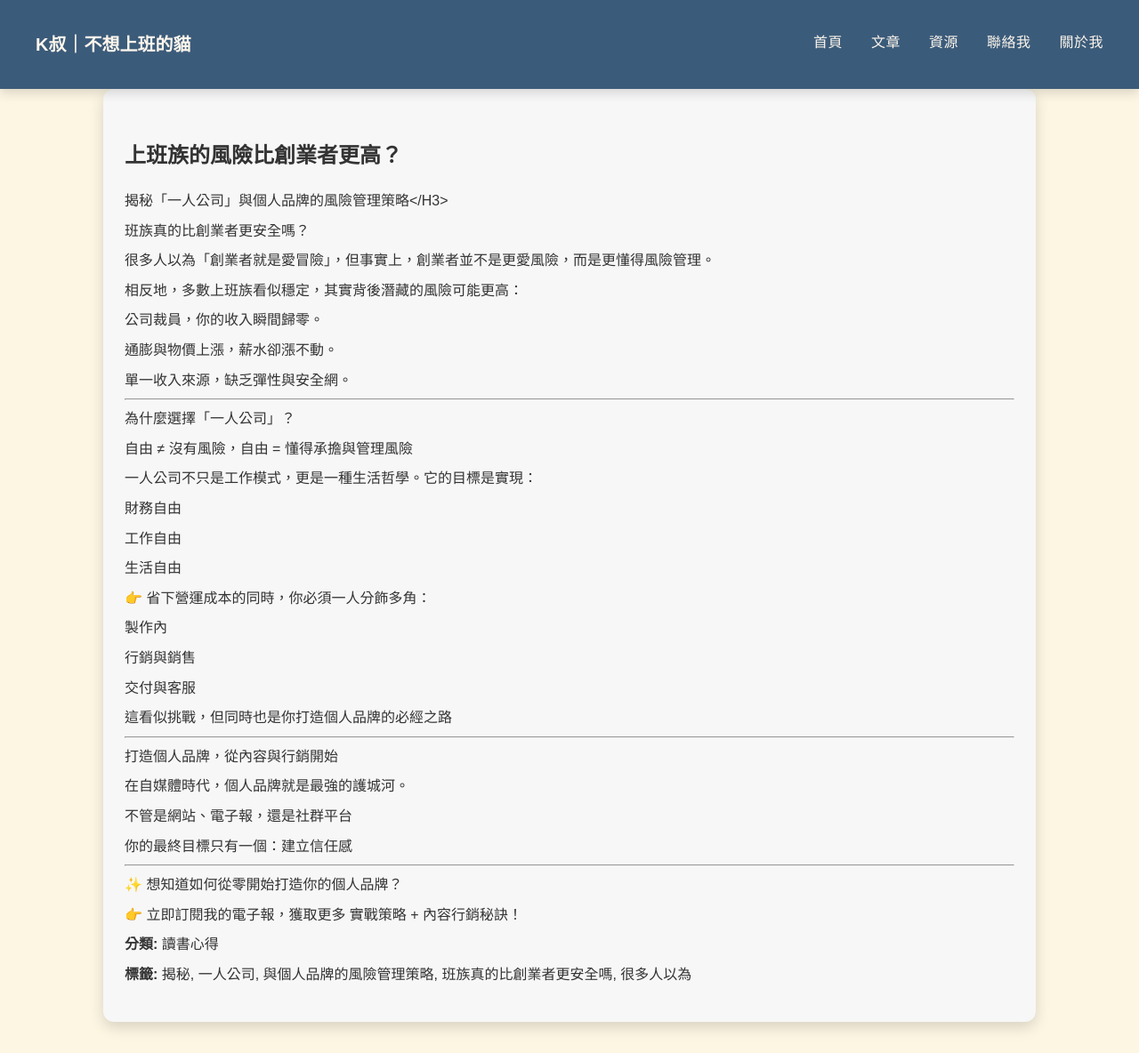
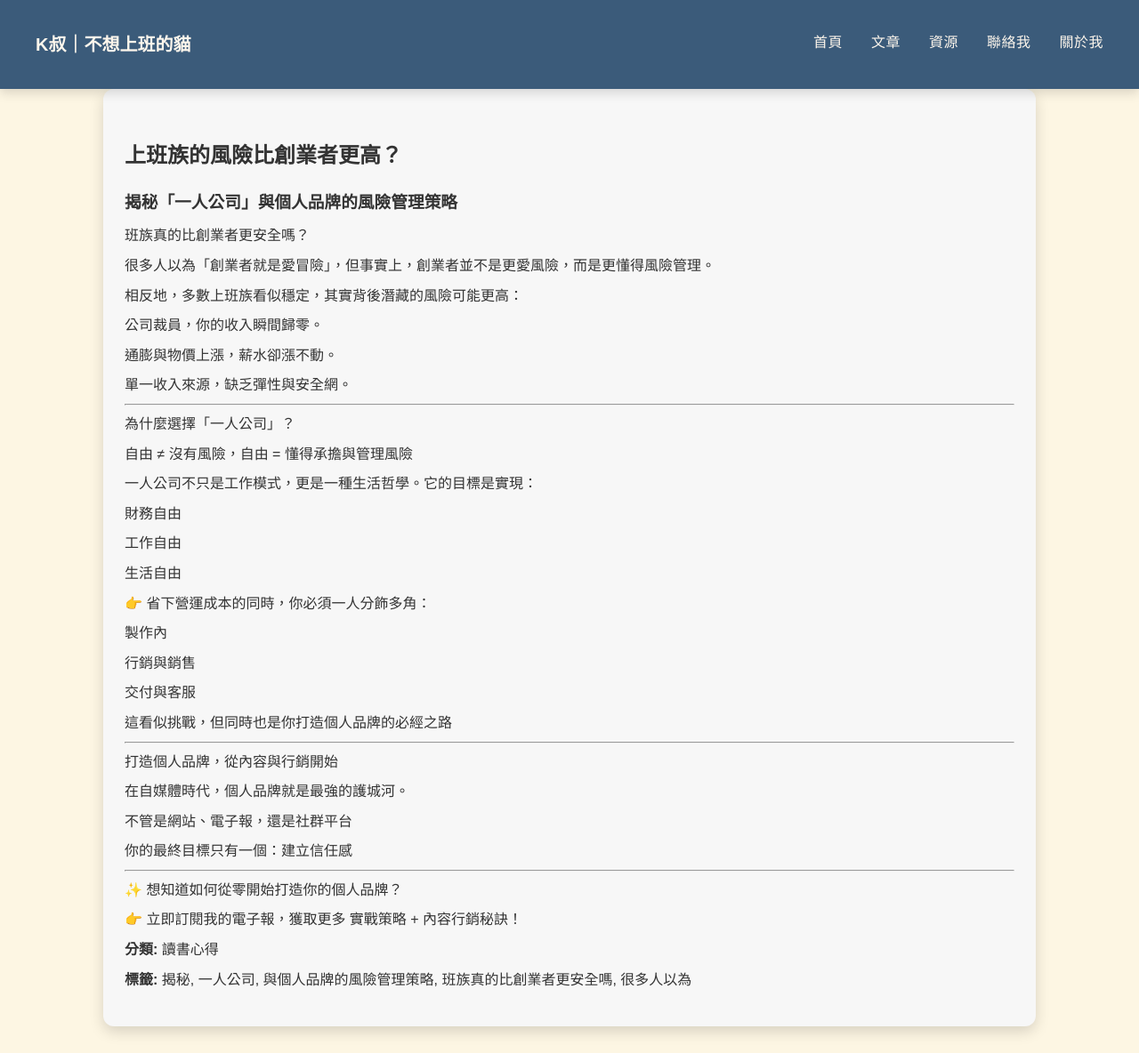
Before and after one commit to KenHAI666/Runing9TO5, a Jekyll site: the page built from _posts/2025-09-16-上班族的風險比創業者更高.md, in a window 1280 px wide and 1184 px high. Shown: the whole window at 89% size. Built offline with Jekyll 4.4.1, drawn with Linux system fonts in a browser that asks for light colours.

```diff
--- a/_posts/2025-09-16-上班族的風險比創業者更高.md
+++ b/_posts/2025-09-16-上班族的風險比創業者更高.md
@@ -14,7 +14,7 @@ description: " ##揭秘「一人公司」與個人品牌的風險管理策略
 
 <section class="card-section" style="background:#f7f7f7;">
 <h2>上班族的風險比創業者更高？</h2>
-<H3></H3>揭秘「一人公司」與個人品牌的風險管理策略</H3>
+<H3>揭秘「一人公司」與個人品牌的風險管理策略</H3>
 <p>班族真的比創業者更安全嗎？</p>
 <p>很多人以為「創業者就是愛冒險」，但事實上，創業者並不是更愛風險，而是更懂得風險管理。</p>
 <p>相反地，多數上班族看似穩定，其實背後潛藏的風險可能更高：</p>
```
